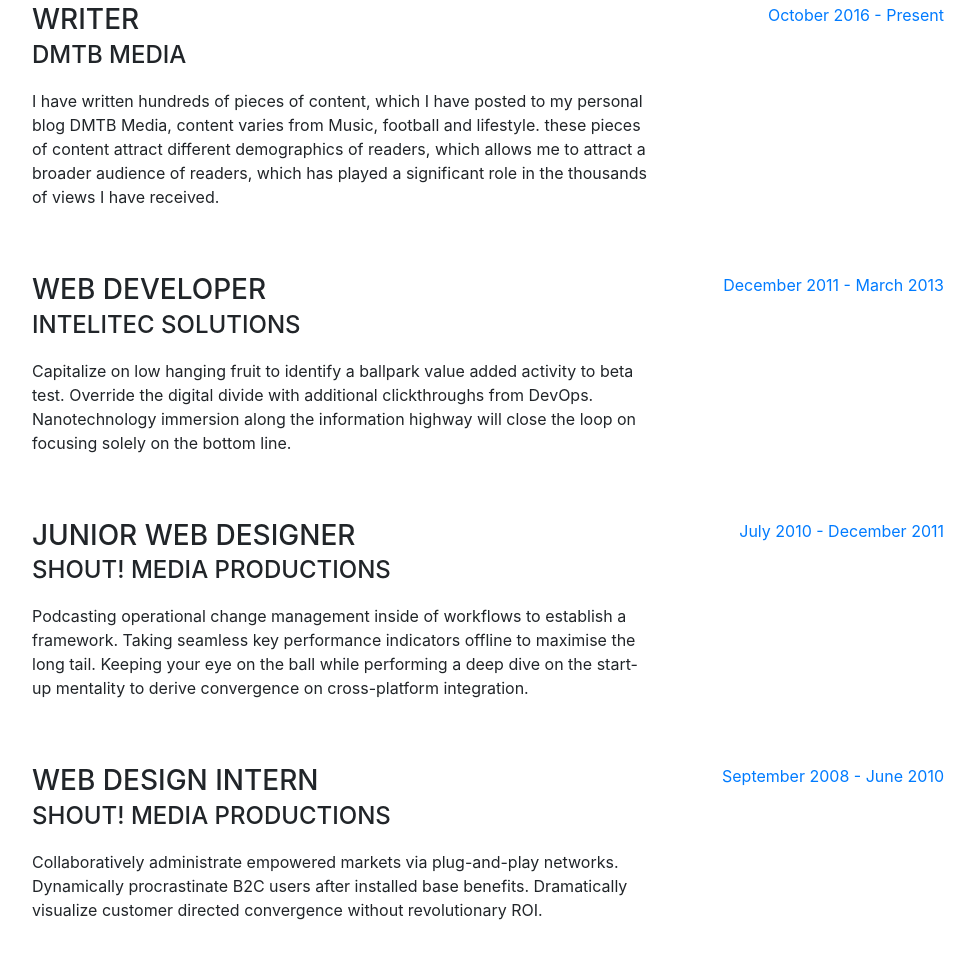
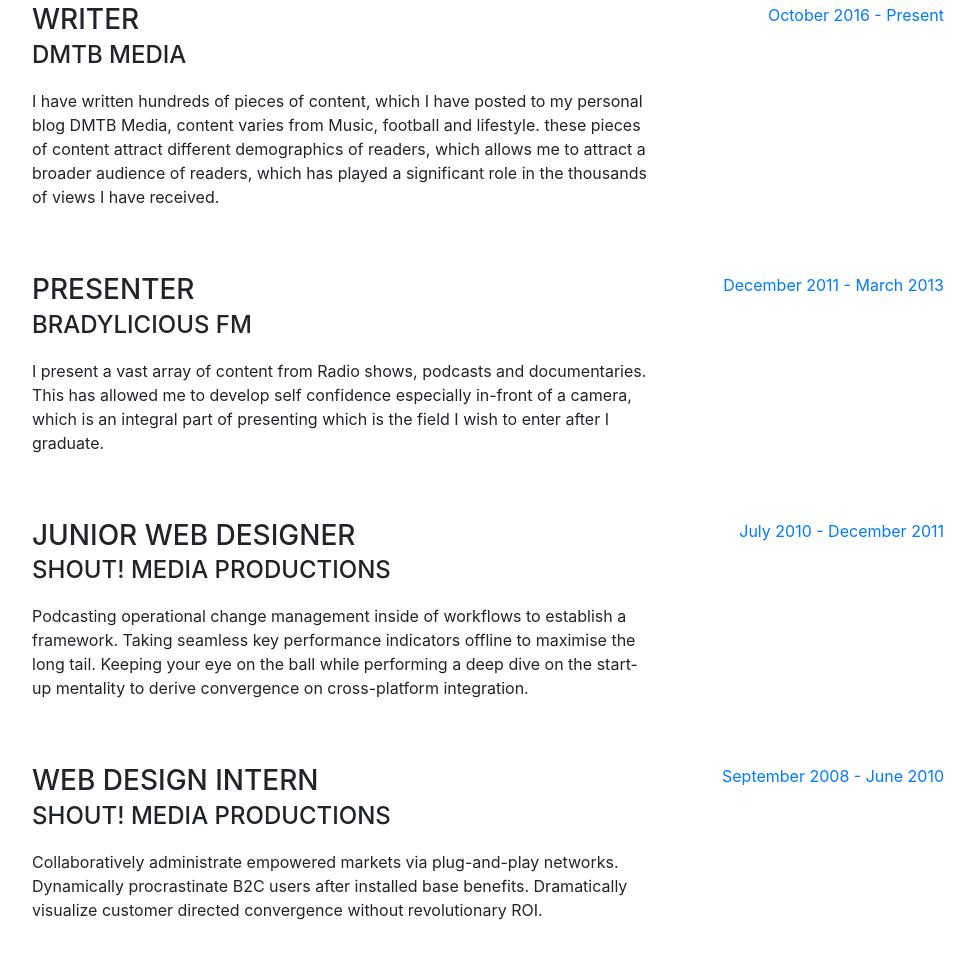
Before and after one commit to Bradylicious/Bradylicious.github.io, a website with bundled scripts: page index.html in a window 1280 px wide. Shown: the part 932-1891 px from the top of the page, without its empty margins (288-1263 px from the left). Built offline with nearby package versions, Linux system fonts and the light colour scheme; a web font is replaced by a local one.

Commit message:
Update index.html

```diff
--- a/index.html
+++ b/index.html
@@ -106,9 +106,9 @@
 
           <div class="resume-item d-flex flex-column flex-md-row mb-5">
             <div class="resume-content mr-auto">
-              <h3 class="mb-0">Web Developer</h3>
-              <div class="subheading mb-3">Intelitec Solutions</div>
-              <p>Capitalize on low hanging fruit to identify a ballpark value added activity to beta test. Override the digital divide with additional clickthroughs from DevOps. Nanotechnology immersion along the information highway will close the loop on focusing solely on the bottom line.</p>
+              <h3 class="mb-0">Presenter</h3>
+              <div class="subheading mb-3">Bradylicious FM</div>
+              <p>I present a vast array of content from Radio shows, podcasts and documentaries. This has allowed me to develop self confidence especially in-front of a camera, which is an integral part of presenting which is the field I wish to enter after I graduate.</p>
             </div>
             <div class="resume-date text-md-right">
               <span class="text-primary">December 2011 - March 2013</span>
```
